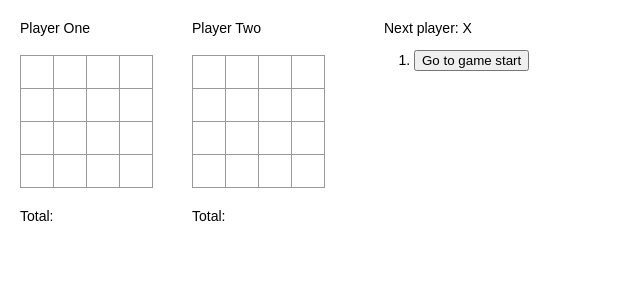
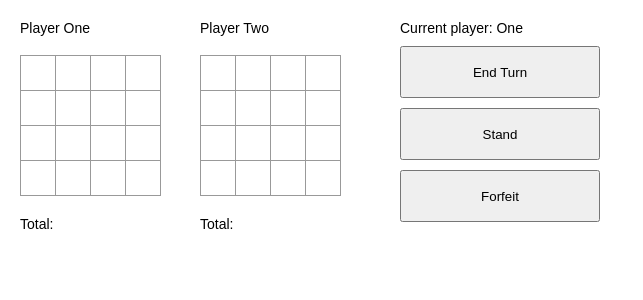
Before and after one commit to michaelsoren/pazaak_in_plaintext, a React (Create React App) app in the folder pazaak-in-plaintext/: page / in a window 1280 px wide. Shown: the top 300 px of the page, without its empty margins (0-643 px from the left). Built offline with nearby package versions, Linux system fonts and the light colour scheme.

Commit message:
UI finished

```diff
--- a/pazaak-in-plaintext/src/index.css
+++ b/pazaak-in-plaintext/src/index.css
@@ -59,6 +59,24 @@ ol, ul {
   flex-direction: row;
 }
 
+.game-buttons {
+  margin-top: 10px;
+  flex-grow: 1;
+  display: flex;
+  flex-direction: column;
+}
+
+.game-button {
+  margin-bottom: 10px;
+  width: 200px;
+  width: 200px;
+  flex-grow: 1;
+  flex-direction: row;
+}
+
 .game-info {
   margin-left: 20px;
+  flex-grow: 1;
+  display: flex;
+  flex-direction: column;
 }
--- a/pazaak-in-plaintext/src/index.js
+++ b/pazaak-in-plaintext/src/index.js
@@ -8,9 +8,9 @@ const numCols = 4;
 
 function Square(props) {
   return (
-    <button className="square" onClick={props.onClick}>
+    <div className="square">
       {props.value}
-    </button>
+    </div>
   );
 }
 
@@ -82,7 +82,7 @@ class Game extends React.Component {
         }
       ],
       stepNumber: 0,
-      xIsNext: true
+      oneIsNext: true
     };
   }
 
@@ -93,7 +93,7 @@ class Game extends React.Component {
     if (calculateWinner(squares) || squares[i]) {
       return;
     }
-    squares[i] = this.state.xIsNext ? "X" : "O";
+    squares[i] = this.state.oneIsNext ? "One" : "Two";
     this.setState({
       history: history.concat([
         {
@@ -101,14 +101,14 @@ class Game extends React.Component {
         }
       ]),
       stepNumber: history.length,
-      xIsNext: !this.state.xIsNext
+      oneIsNext: !this.state.oneIsNext
     });
   }
 
   jumpTo(step) {
     this.setState({
       stepNumber: step,
-      xIsNext: (step % 2) === 0
+      oneIsNext: (step % 2) === 0
     });
   }
 
@@ -117,22 +117,11 @@ class Game extends React.Component {
     const current = history[this.state.stepNumber];
     const winner = calculateWinner(current.squares);
 
-    const moves = history.map((step, move) => {
-      const desc = move ?
-        'Go to move #' + move :
-        'Go to game start';
-      return (
-        <li key={move}>
-          <button onClick={() => this.jumpTo(move)}>{desc}</button>
-        </li>
-      );
-    });
-
     let status;
     if (winner) {
       status = "Winner: " + winner;
     } else {
-      status = "Next player: " + (this.state.xIsNext ? "X" : "O");
+      status = "Current player: " + (this.state.oneIsNext ? "One" : "Two");
     }
 
     return (
@@ -145,7 +134,11 @@ class Game extends React.Component {
         </div>
         <div className="game-info">
           <div>{status}</div>
-          <ol>{moves}</ol>
+          <div className="game-buttons">
+              <button className="game-button" onClick={() => this.jumpTo(0)}>{"End Turn"}</button>
+              <button className="game-button" onClick={() => this.jumpTo(0)}>{"Stand"}</button>
+              <button className="game-button" onClick={() => this.jumpTo(0)}>{"Forfeit"}</button>
+          </div>
         </div>
       </div>
     );
```
Also changed, not shown: 1 other file (tests, documents, lock files or other folders).
